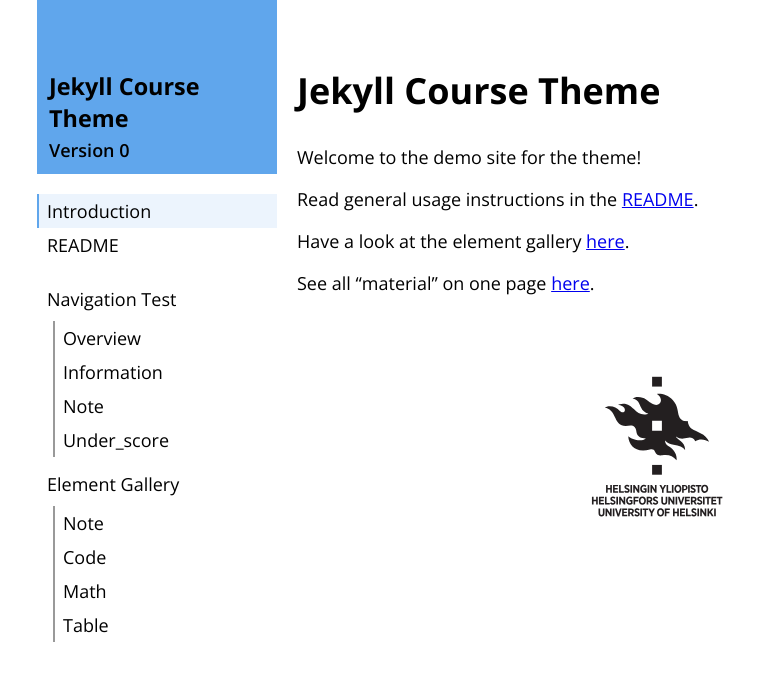
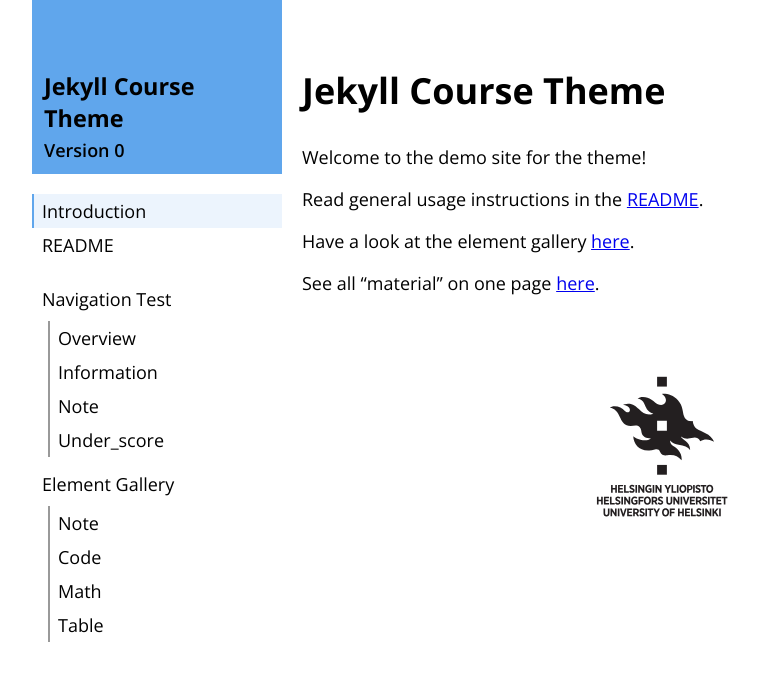
Before and after one commit to ollpu/jekyll-course-theme, a Jekyll site: the page built from 00-index.md, in a window 1280 px wide. Shown: the top 681 px of the page, without its empty margins (113-872 px from the left). Built offline with Jekyll 4.4.1, drawn with Linux system fonts in a browser that asks for light colours.

Commit message:
Slightly wider menu

```diff
--- a/_sass/course-theme/_params.scss
+++ b/_sass/course-theme/_params.scss
@@ -6,7 +6,7 @@ $main-width: 720px;
 $main-padding: 20px;
 $main-padding-bp-lt-menu: 15px;
 
-$side-width: 240px;
+$side-width: 250px;
 $side-padding: 12px;
 
 $menu-width: 300px;
```
